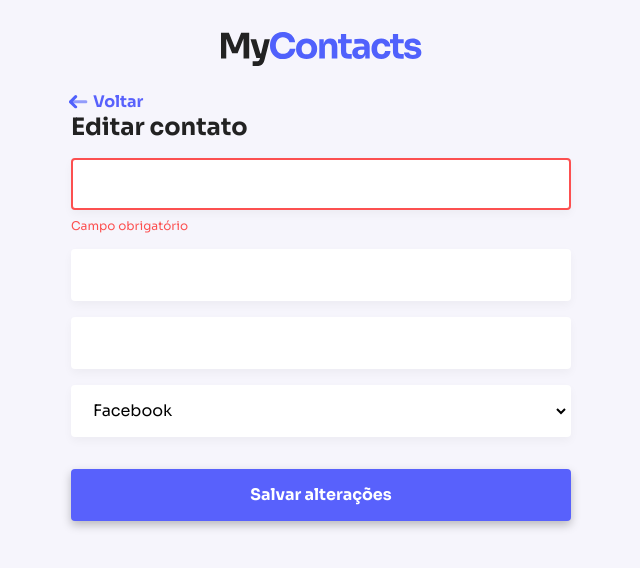
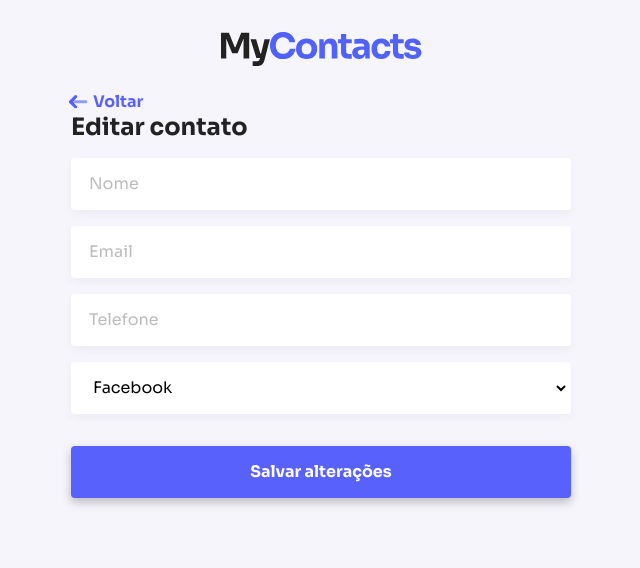
Before and after one commit to gelutz/jstack-course, a React (Vite) app in the folder contact-app/web/: page /edit/1 in a window 1280 px wide. Shown: the top 568 px of the page, without its empty margins (319-959 px from the left). Built offline with nearby package versions, Linux system fonts and the light colour scheme.

Commit message:
wip: criando ContactsForm

```diff
--- a/contact-app/web/src/components/ContactsForm/index.jsx
+++ b/contact-app/web/src/components/ContactsForm/index.jsx
@@ -1,25 +1,57 @@
+import React, { useState } from "react";
+
 import { Button } from "../Button";
 import { Form } from "./styles";
 import FormGroup from "../FormGroup";
-import Input from "../Input";
+import { Input } from "../Input/styles";
+import InputContainer from "../Input";
 import PropTypes from "prop-types";
-import React from "react";
 import { Select } from "../Select";
 
 const ContactForm = ({ buttonLabel = "Enviar" }) => {
+  const [name, setName] = useState("");
+  const [email, setEmail] = useState("");
+  const [telefone, setTelefone] = useState("");
+  const [socials, setSocials] = useState("");
+  const [errors, setErrors] = useState([]);
+
+  const handleSubmit = (event) => {
+    event.preventDefault();
+  };
+
   return (
-    <Form>
+    <Form onSubmit={handleSubmit}>
       <FormGroup>
-        <Input error="Campo obrigatório" />
-        <Input />
-        <Input />
+        <InputContainer>
+          <Input
+            placeholder="Nome"
+            value={name}
+            onChange={(e) => setName(e.target.value)}
+          />
+        </InputContainer>
+        <InputContainer>
+          <Input
+            placeholder="Email"
+            value={email}
+            onChange={(e) => setEmail(e.target.value)}
+          />
+        </InputContainer>
+        <InputContainer>
+          <Input
+            placeholder="Telefone"
+            value={telefone}
+            onChange={(e) => setTelefone(e.target.value)}
+          />
+        </InputContainer>
 
-        <Select>
-          <option value="1">Facebook</option>
-          <option value="2">Instagram</option>
-          <option value="3">Whatsapp</option>
-        </Select>
-        <Button>{buttonLabel}</Button>
+        <InputContainer>
+          <Select value={socials} onChange={(e) => setSocials(e.target.value)}>
+            <option value="facebook">Facebook</option>
+            <option value="instagram">Instagram</option>
+            <option value="whatsapp">Whatsapp</option>
+          </Select>
+        </InputContainer>
+        <Button type="submit">{buttonLabel}</Button>
       </FormGroup>
     </Form>
   );
--- a/contact-app/web/src/components/Input/index.jsx
+++ b/contact-app/web/src/components/Input/index.jsx
@@ -1,19 +1,20 @@
-import { Container, StyledInput } from "./styles";
-
+import { Container } from "./styles";
 import PropTypes from "prop-types";
 import React from "react";
 
-const Input = ({ error }) => {
+const InputContainer = ({ error, children }) => {
+  console.log(error);
   return (
     <Container>
-      <StyledInput error={!!error} />
+      {children}
       {error && <small>{error}</small>}
     </Container>
   );
 };
 
-Input.propTypes = {
+InputContainer.propTypes = {
   error: PropTypes.string,
+  children: PropTypes.node,
 };
 
-export default Input;
+export default InputContainer;
--- a/contact-app/web/src/components/Input/styles.js
+++ b/contact-app/web/src/components/Input/styles.js
@@ -9,7 +9,7 @@ export const Container = styled.div`
   }
 `;
 
-export const StyledInput = styled.input`
+export const Input = styled.input`
   width: 100%;
   height: 52px;
   padding: 0 16px;
@@ -32,6 +32,8 @@ export const StyledInput = styled.input`
     color: ${({ theme }) => theme.colors.gray[200]};
   }
 
+  &:required:invalid {
+
   ${({ error }) =>
     error &&
     css`
```
